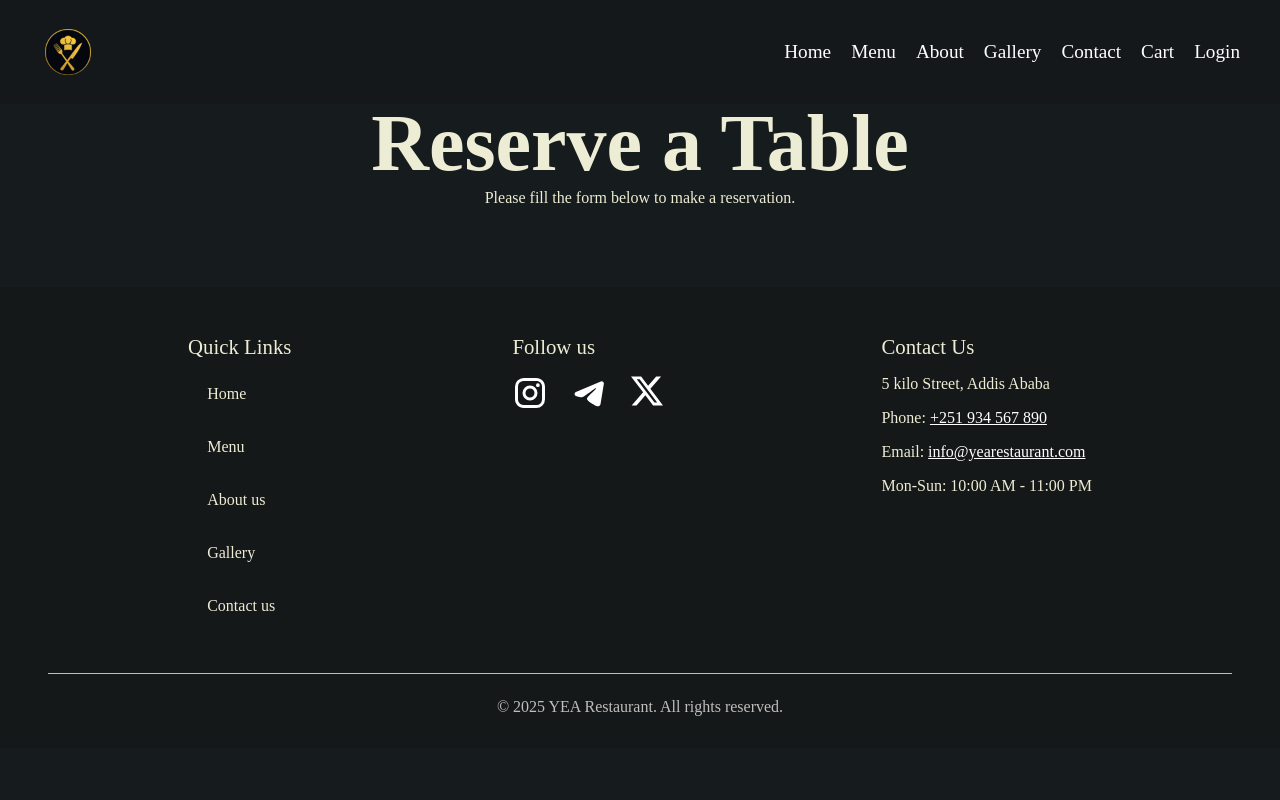
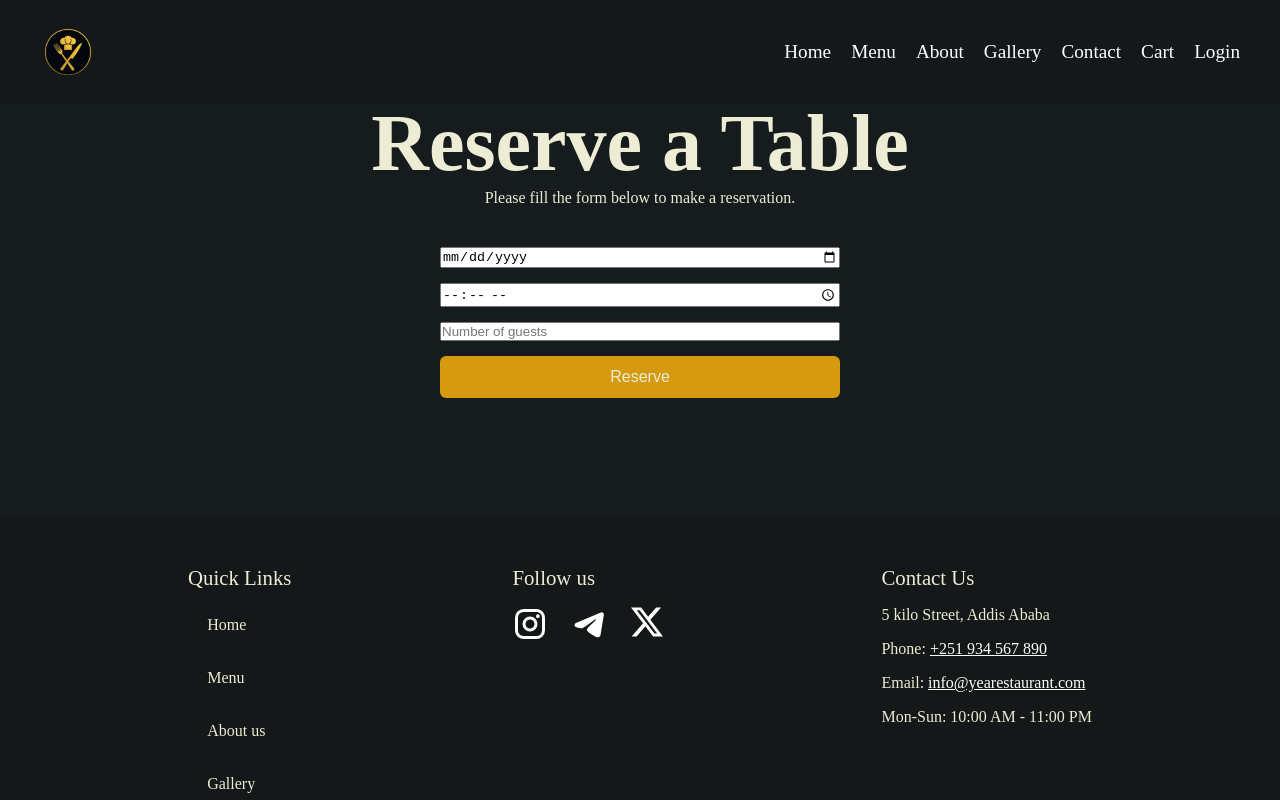
Before and after one commit to Anania-G16/Restaurant-Website, a React (Vite) app in the folder frontend/: page /reservation in a window 1280 px wide. Shown: the top 800 px of the page. Built offline with nearby package versions, Linux system fonts and the light colour scheme.

Commit message:
fix: pull back reservation form component

```diff
--- /dev/null
+++ b/frontend/src/components/ReservationForm.jsx
@@ -0,0 +1,72 @@
+import { useState } from "react";
+
+function ReservationForm() {
+  const [formData, setFormData] = useState({
+    date: "",
+    time: "",
+    guests: "",
+  });
+
+  function handleChange(e) {
+    setFormData({
+      ...formData,
+      [e.target.name]: e.target.value,
+    });
+  }
+
+  function handleSubmit(e) {
+    e.preventDefault();
+
+    console.log("Reservation Data:", formData);
+
+    alert("Reservation submitted! (Frontend only)");
+
+    setFormData({
+      date: "",
+      time: "",
+      guests: "",
+    });
+  }
+
+  return (
+    <form
+      onSubmit={handleSubmit}
+      style={{
+        maxWidth: "400px",
+        margin: "40px auto",
+        display: "flex",
+        flexDirection: "column",
+        gap: "15px",
+      }}
+    >
+      <input
+        type="date"
+        name="date"
+        value={formData.date}
+        onChange={handleChange}
+        required
+      />
+
+      <input
+        type="time"
+        name="time"
+        value={formData.time}
+        onChange={handleChange}
+        required
+      />
+
+      <input
+        type="number"
+        name="guests"
+        placeholder="Number of guests"
+        value={formData.guests}
+        onChange={handleChange}
+        required
+      />
+
+      <button type="submit">Reserve</button>
+    </form>
+  );
+}
+
+export default ReservationForm;
--- a/frontend/src/pages/Reservation.jsx
+++ b/frontend/src/pages/Reservation.jsx
@@ -1,4 +1,5 @@
 import Navbar from "../components/Navbar";
+import ReservationForm from "../components/ReservationForm";
 
 function Reservation() {
   return (
@@ -8,7 +9,7 @@ function Reservation() {
       <div style={{ padding: "80px 20px", textAlign: "center" }}>
         <h1>Reserve a Table</h1>
         <p>Please fill the form below to make a reservation.</p>
-
+        <ReservationForm />
 
       </div>
 
```
